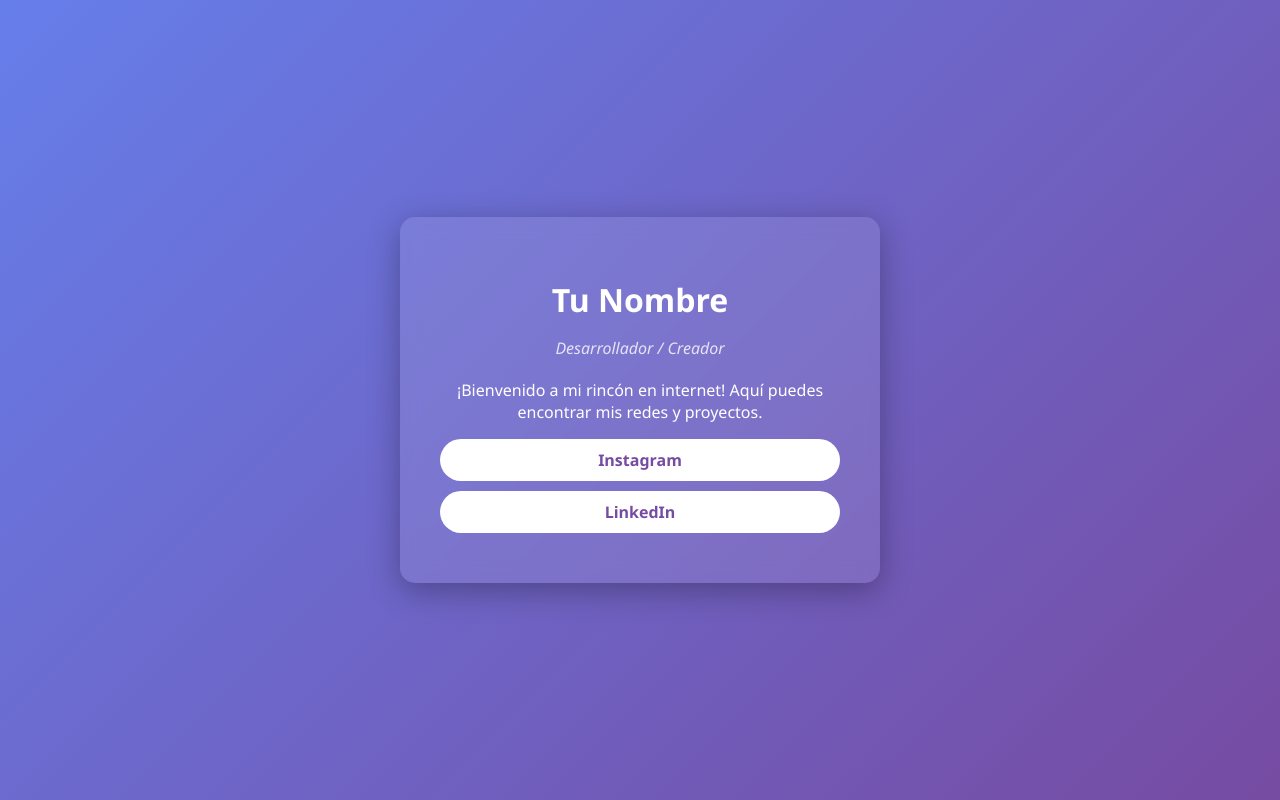
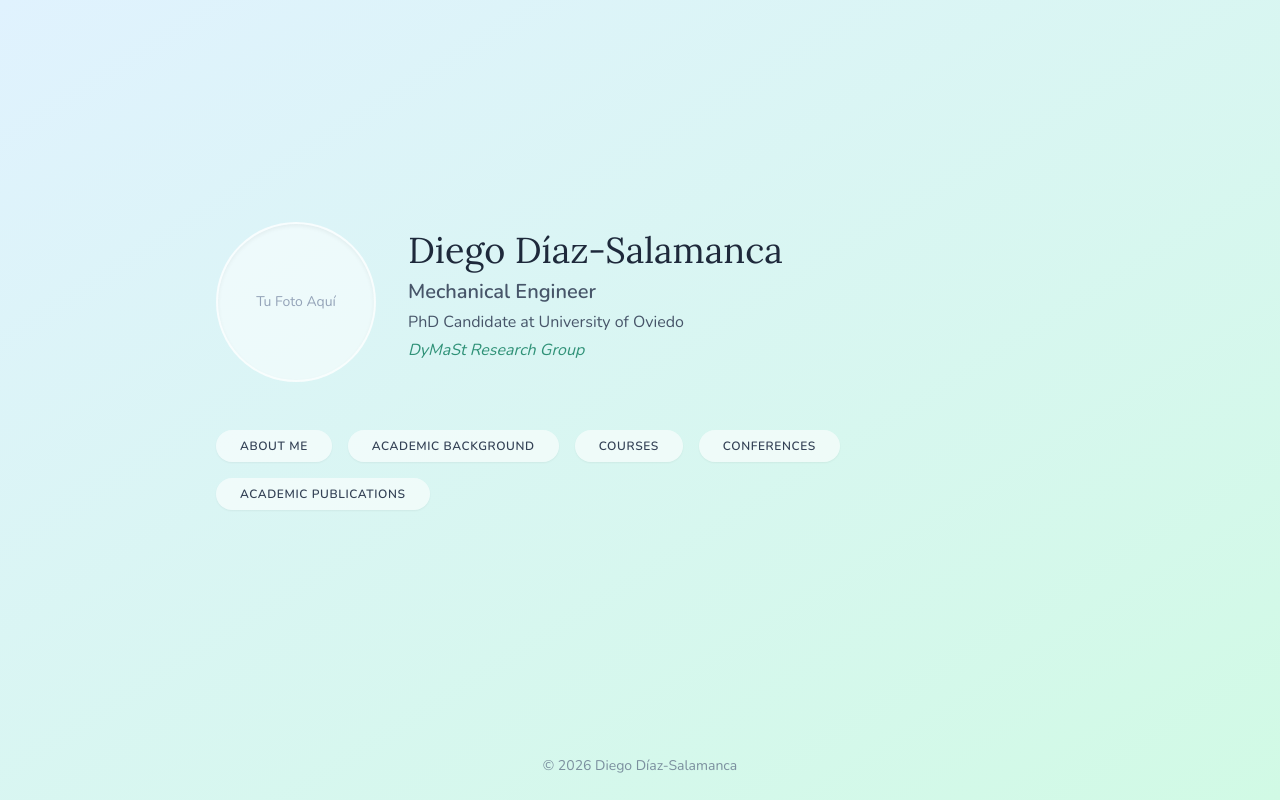
Before and after one commit to DiegoDiazSalamanca/bio, a plain HTML site: page index.html in a window 1280 px wide. Drawn offline with nearby package versions, Linux system fonts and the light colour scheme.

Commit message:
Refactor index.html for personal bio page
Updated the HTML structure and styles for a personal bio page, including new fonts and layout adjustments.

```diff
--- a/index.html
+++ b/index.html
@@ -3,52 +3,50 @@
 <head>
     <meta charset="UTF-8">
     <meta name="viewport" content="width=device-width, initial-scale=1.0">
-    <title>Mi Biografía</title>
+    <title>Diego Díaz-Salamanca - Bio</title>
+    <script src="https://cdn.tailwindcss.com"></script>
+    <link href="https://fonts.googleapis.com/css2?family=Lora:ital,wght@0,400;0,600&family=Nunito:wght@300;400;600&display=swap" rel="stylesheet">
     <style>
-        body {
-            font-family: 'Segoe UI', Tahoma, Geneva, Verdana, sans-serif;
-            background: linear-gradient(135deg, #667eea 0%, #764ba2 100%);
-            color: white;
-            display: flex;
-            justify-content: center;
-            align-items: center;
-            height: 100vh;
-            margin: 0;
-        }
-        .tarjeta-bio {
-            background: rgba(255, 255, 255, 0.1);
-            backdrop-filter: blur(10px);
-            padding: 40px;
-            border-radius: 15px;
-            text-align: center;
-            box-shadow: 0 8px 32px 0 rgba(0, 0, 0, 0.3);
-            max-width: 400px;
-        }
-        h1 { margin-bottom: 5px; }
-        .profesion { opacity: 0.8; font-style: italic; margin-bottom: 20px; }
-        .links a {
-            display: block;
-            background: white;
-            color: #764ba2;
-            padding: 10px;
-            margin: 10px 0;
-            border-radius: 25px;
-            text-decoration: none;
-            font-weight: bold;
-            transition: 0.3s;
-        }
-        .links a:hover { transform: scale(1.05); }
+        body { font-family: 'Nunito', sans-serif; }
+        h1, h2 { font-family: 'Lora', serif; }
     </style>
 </head>
-<body>
-    <div class="tarjeta-bio">
-        <h1>Tu Nombre</h1>
-        <p class="profesion">Desarrollador / Creador</p>
-        <p>¡Bienvenido a mi rincón en internet! Aquí puedes encontrar mis redes y proyectos.</p>
-        <div class="links">
-            <a href="https://instagram.com">Instagram</a>
-            <a href="https://linkedin.com">LinkedIn</a>
+<body class="bg-gradient-to-br from-sky-100 to-emerald-100 min-h-screen flex flex-col justify-between text-slate-700">
+
+    <!-- Contenido principal -->
+    <main class="max-w-4xl mx-auto px-6 py-16 flex-grow flex flex-col justify-center">
+
+        <!-- Perfil (Foto a la izquierda, texto a la derecha) -->
+        <div class="flex flex-col md:flex-row items-center md:items-start gap-8 mb-12">
+            <!-- Foto de perfil (marcador de posición) -->
+            <div class="w-32 h-32 md:w-40 md:h-40 rounded-full bg-white/50 shadow-inner flex items-center justify-center flex-shrink-0 border-2 border-white/60">
+                <span class="text-slate-400 text-sm">Tu Foto Aquí</span>
+            </div>
+
+            <!-- Información personal -->
+            <div class="text-center md:text-left flex flex-col justify-center h-full pt-2">
+                <h1 class="text-3xl md:text-4xl text-slate-800 mb-2">Diego Díaz-Salamanca</h1>
+                <p class="text-lg md:text-xl text-slate-600 font-semibold mb-1">Mechanical Engineer</p>
+                <p class="text-md text-slate-600 mb-1">PhD Candidate at University of Oviedo</p>
+                <p class="text-md text-emerald-700/80 italic">DyMaSt Research Group</p>
+            </div>
         </div>
-    </div>
+
+        <!-- Botones en horizontal -->
+        <div class="flex flex-wrap justify-center md:justify-start gap-4">
+            <a href="#" class="px-6 py-2 bg-white/60 hover:bg-white/90 text-slate-700 rounded-full shadow-sm hover:shadow-md transition-all duration-300 text-xs font-bold tracking-wider uppercase">About me</a>
+            <a href="#" class="px-6 py-2 bg-white/60 hover:bg-white/90 text-slate-700 rounded-full shadow-sm hover:shadow-md transition-all duration-300 text-xs font-bold tracking-wider uppercase">Academic Background</a>
+            <a href="#" class="px-6 py-2 bg-white/60 hover:bg-white/90 text-slate-700 rounded-full shadow-sm hover:shadow-md transition-all duration-300 text-xs font-bold tracking-wider uppercase">Courses</a>
+            <a href="#" class="px-6 py-2 bg-white/60 hover:bg-white/90 text-slate-700 rounded-full shadow-sm hover:shadow-md transition-all duration-300 text-xs font-bold tracking-wider uppercase">Conferences</a>
+            <a href="#" class="px-6 py-2 bg-white/60 hover:bg-white/90 text-slate-700 rounded-full shadow-sm hover:shadow-md transition-all duration-300 text-xs font-bold tracking-wider uppercase">Academic Publications</a>
+        </div>
+
+    </main>
+
+    <!-- Footer -->
+    <footer class="text-center py-6 text-sm text-slate-500/80">
+        <p>&copy; 2026 Diego Díaz-Salamanca</p>
+    </footer>
+
 </body>
 </html>
```
